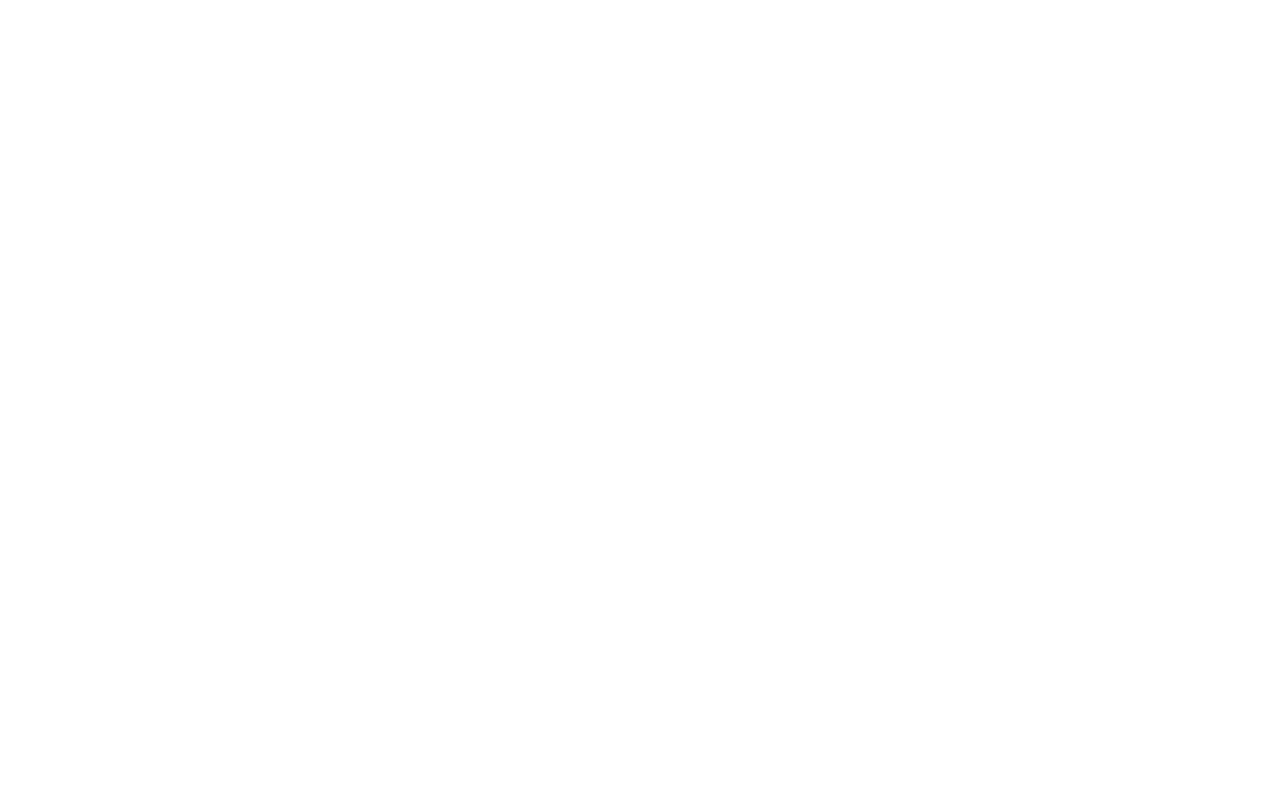
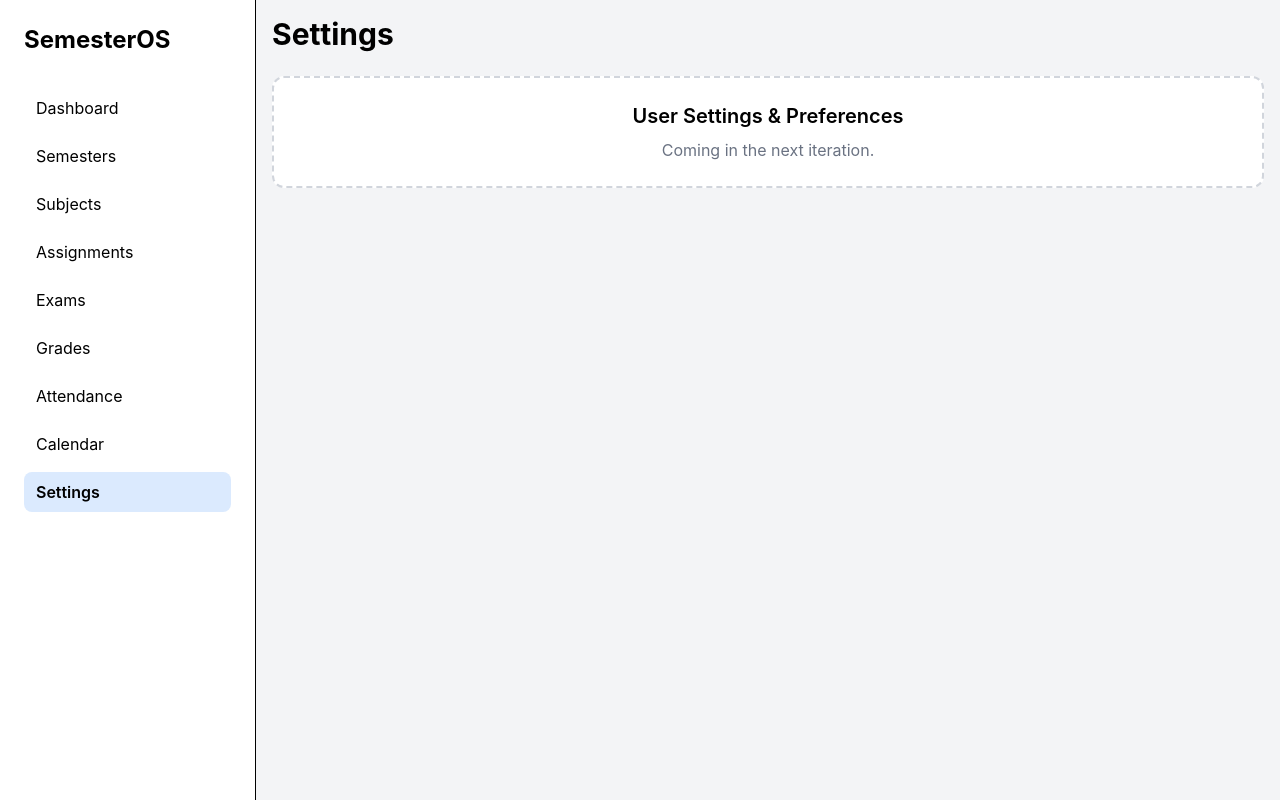
Before and after one commit to anupamlohar22/semester-os, a React (Vite) app in the folder frontend/: page /settings in a window 1280 px wide. Before the commit this address had no page. Built offline with nearby package versions, Linux system fonts and the light colour scheme.

Commit message:
Add settings page placeholder

```diff
--- a/frontend/src/App.tsx
+++ b/frontend/src/App.tsx
@@ -8,11 +8,13 @@
 import DashboardPage from "./pages/DashboardPage";
 import SubjectsPage from "./pages/SubjectsPage";
 import SemestersPage from "./pages/SemestersPage";
+import SettingsPage from "./pages/SettingsPage";
 
 function App() {
   return (
     <BrowserRouter>
       <Routes>
+        <Route path="/settings" element={<SettingsPage />} />
         <Route path="/assignments" element={<AssignmentsPage />} />
         <Route path="/" element={<DashboardPage />} />
         <Route path="/subjects" element={<SubjectsPage />} />
--- a/frontend/src/components/DesktopSidebar.tsx
+++ b/frontend/src/components/DesktopSidebar.tsx
@@ -12,6 +12,7 @@
     { to: "/grades", label: "Grades" },
     { to: "/attendance", label: "Attendance" },
     { to: "/calendar", label: "Calendar" },
+    { to: "/settings", label: "Settings" },
   ];
 
   return (
--- a/frontend/src/components/MobileNavbar.tsx
+++ b/frontend/src/components/MobileNavbar.tsx
@@ -11,6 +11,7 @@
     { to: "/grades", icon: "📊" },
     { to: "/attendance", icon: "✅" },
     { to: "/calendar", icon: "📅" },
+    { to: "/settings", icon: "⚙️" },
   ];
 
   return (
--- /dev/null
+++ b/frontend/src/pages/SettingsPage.tsx
@@ -0,0 +1,12 @@
+import PageLayout from "../components/PageLayout";
+import ComingSoonCard from "../components/ComingSoonCard";
+
+function SettingsPage() {
+  return (
+    <PageLayout title="Settings">
+      <ComingSoonCard feature="User Settings & Preferences" />
+    </PageLayout>
+  );
+}
+
+export default SettingsPage;
```
